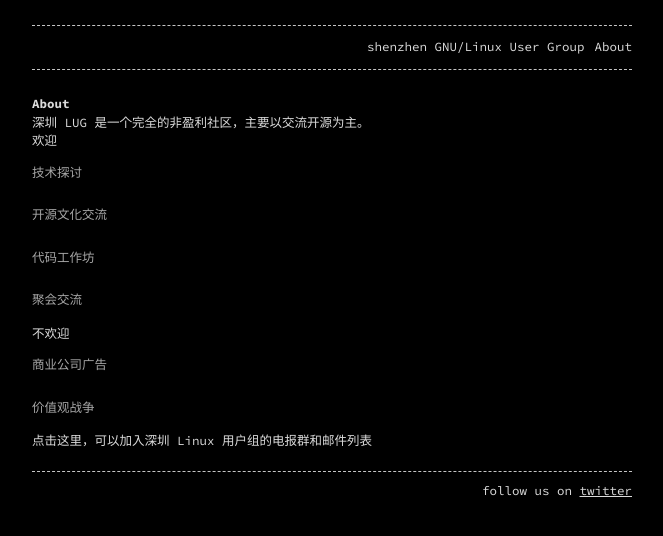
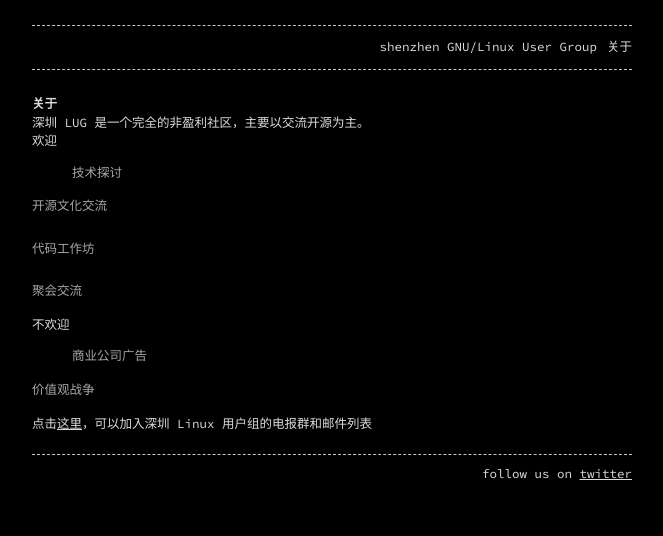
Before and after one commit to shenzhenlug/shenzhenlug.org, a Jekyll site: the page built from about.md, in a window 1280 px wide. Shown: the top 536 px of the page, without its empty margins (308-971 px from the left). Built offline with Jekyll 4.4.1, drawn with Linux system fonts in a browser that asks for light colours; our own code applies the rules of GitHub Pages for plain Markdown files.

Commit message:
Update about.md

```diff
--- a/about.md
+++ b/about.md
@@ -1,9 +1,9 @@
-## About
+## 关于
 
 深圳 LUG 是一个完全的非盈利社区，主要以交流开源为主。
 
 欢迎
-
+>
     技术探讨
 
     开源文化交流
@@ -13,9 +13,9 @@
     聚会交流
 
 不欢迎
-
+>
     商业公司广告
 
     价值观战争
 
-点击这里，可以加入深圳 Linux 用户组的电报群和邮件列表
+点击[这里](https://shenzhenlug.org/join)，可以加入深圳 Linux 用户组的电报群和邮件列表
```
